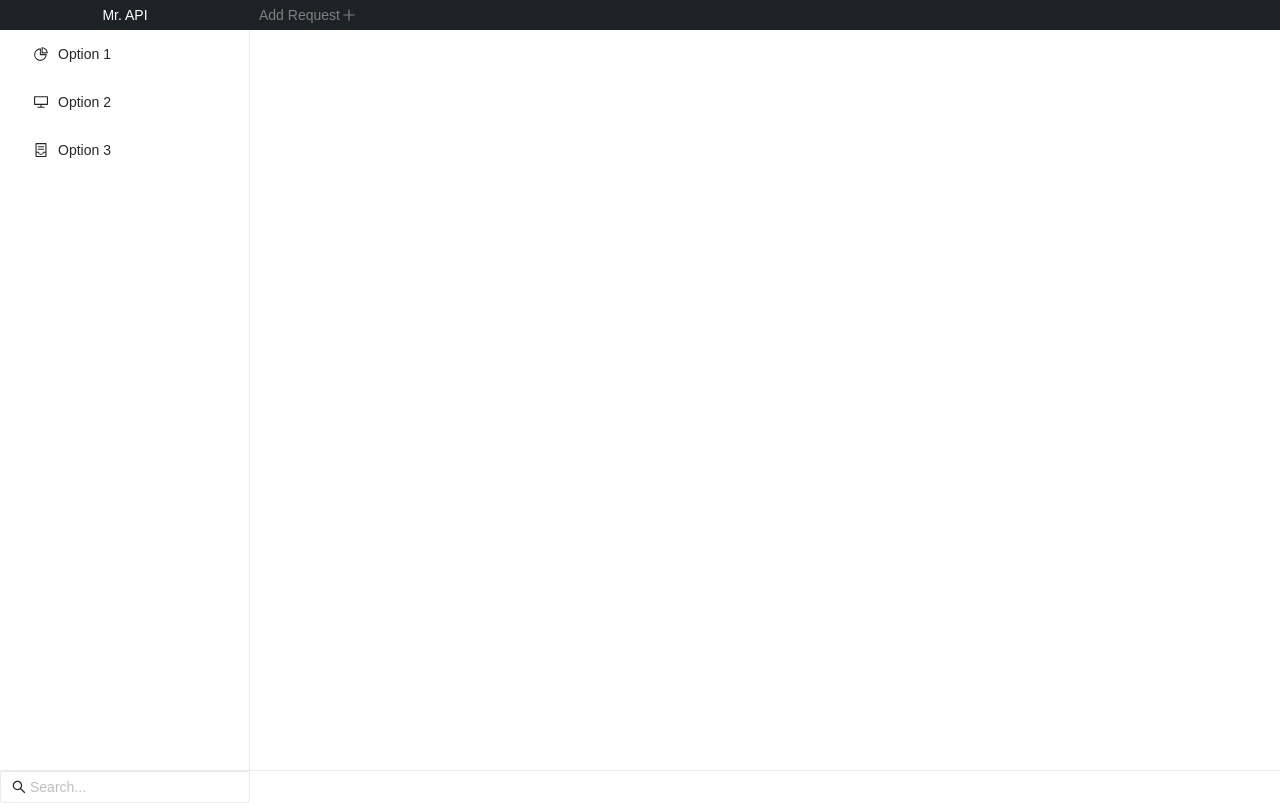
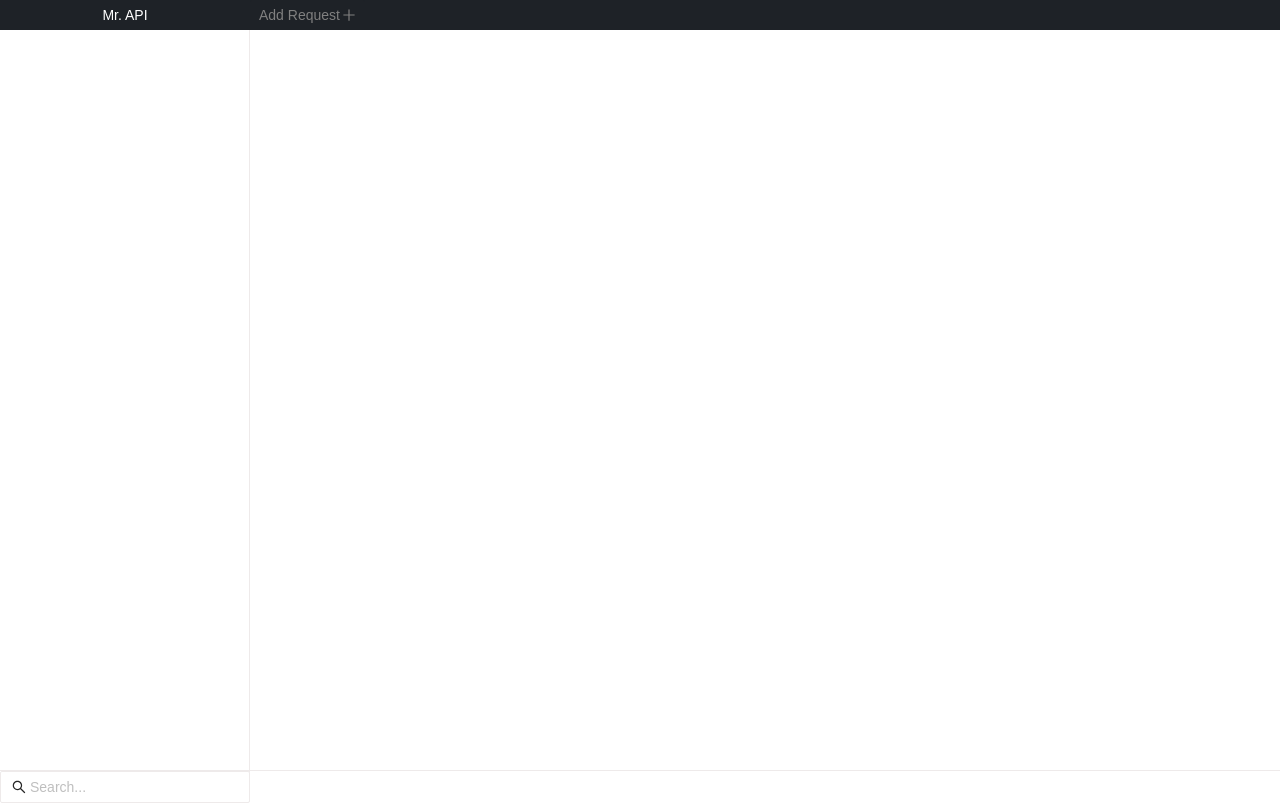
Before and after one commit to Tak1za/mr-api, a React (Create React App) app: page / in a window 1280 px wide. Built offline with nearby package versions, Linux system fonts and the light colour scheme.

Commit message:
moved request in tabs to sidebar too and also brightened the color for active tab to increase visibility

```diff
--- a/src/App.tsx
+++ b/src/App.tsx
@@ -1,43 +1,16 @@
 import "./App.scss";
 import { Input } from "antd";
-import {
-  ContainerOutlined,
-  DesktopOutlined,
-  PieChartOutlined,
-  SearchOutlined,
-} from "@ant-design/icons";
-import Sidebar, { MenuItem } from "./components/Sidebar/Sidebar";
+import { SearchOutlined } from "@ant-design/icons";
+import Sidebar from "./components/Sidebar/Sidebar";
 import Content from "./components/Content/Content";
 
 function App() {
-  function getItem(
-    label: React.ReactNode,
-    key: React.Key,
-    icon?: React.ReactNode,
-    children?: MenuItem[],
-    type?: "group"
-  ): MenuItem {
-    return {
-      key,
-      icon,
-      children,
-      label,
-      type,
-    } as MenuItem;
-  }
-
-  const items: MenuItem[] = [
-    getItem("Option 1", "1", <PieChartOutlined />),
-    getItem("Option 2", "2", <DesktopOutlined />),
-    getItem("Option 3", "3", <ContainerOutlined />),
-  ];
-
   return (
     <div className="main">
       <div className="main-top">
         <div className="main-left">
           <div className="title">Mr. API</div>
-          <Sidebar items={items} />
+          <Sidebar />
         </div>
         <div className="main-right">
           <Content />
--- a/src/components/Content/Content.scss
+++ b/src/components/Content/Content.scss
@@ -38,8 +38,8 @@
           }
 
           .ant-tabs-tab.ant-tabs-tab-active {
-            background-color: rgb(50, 54, 59);
-            border-color: rgb(50, 54, 59);
+            background-color: rgb(101, 105, 108);
+            border-color: rgb(101, 105, 108);
 
             .ant-tabs-tab-btn {
               color: white;
--- a/src/components/RequestLabel/RequestLabel.scss
+++ b/src/components/RequestLabel/RequestLabel.scss
@@ -5,6 +5,6 @@
     background-color: transparent;
     caret-color: white !important;
     color: white !important;
-    width: 100px;
+    width: 120px;
   }
 }
--- a/src/components/Sidebar/Sidebar.tsx
+++ b/src/components/Sidebar/Sidebar.tsx
@@ -1,16 +1,28 @@
 import "./Sidebar.scss";
 import { Menu, MenuProps } from "antd";
+import { useSelector } from "react-redux";
+import { RootState } from "../../store/store";
 
 export type MenuItem = Required<MenuProps>["items"][number];
 
-interface ISidebarProps {
-  items: MenuItem[];
+function getItem(
+  label: React.ReactNode,
+  key: React.Key,
+  children?: MenuItem[]
+): MenuItem {
+  return {
+    key,
+    label,
+    children,
+  } as MenuItem;
 }
 
-const Sidebar = ({ items }: ISidebarProps) => {
+const Sidebar = () => {
+  const allTabs = useSelector((state: RootState) => state.tabs.allTabs);
+  const allItems = allTabs.map((t) => getItem(t.name, t.id, [])).reverse();
   return (
     <div className="sidebar">
-      <Menu mode="inline" items={items} />
+      <Menu mode="inline" items={allItems} />
     </div>
   );
 };
--- a/src/store/features/Tabs/tabsSlice.ts
+++ b/src/store/features/Tabs/tabsSlice.ts
@@ -65,7 +65,7 @@ export const tabsSlice = createSlice({
                 {
                     tabKey: `newTab${state.allTabs.length}`,
                     id: uuidv4(),
-                    name: "",
+                    name: "Untitled Request",
                     protocol: "http://",
                     url: "",
                     requestType: "get",
```
